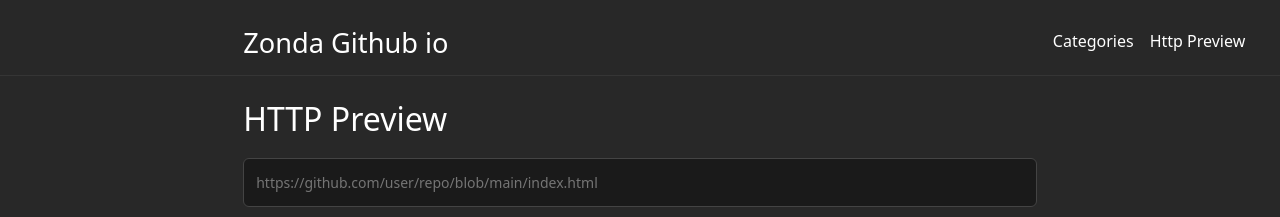
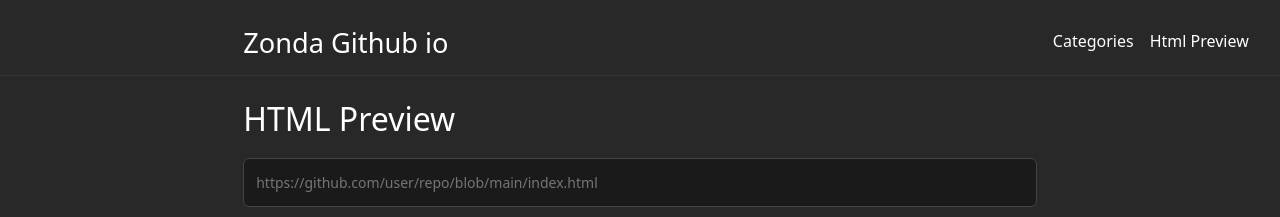
Before and after one commit to zondatw/zondaTW.github.io, a Jekyll site: the page built from html-preview.html, in a window 1280 px wide. Shown: the top 217 px of the page. Built offline with Jekyll 4.4.1, drawn with Linux system fonts in a browser that asks for light colours.

Commit message:
Renaming html preview

```diff
--- a/_config.yml
+++ b/_config.yml
@@ -13,7 +13,7 @@
 
 navigation:                  # (optional) site navigation in the header
   - categories.html
-  - http-preview.html
+  - html-preview.html
 
 # Build settings
 markdown: kramdown
--- a/http-preview.html
+++ b/html-preview.html
@@ -1,25 +1,25 @@
 ---
 layout: default
-permalink: /http-preview/
-title: Http Preview
+permalink: /html-preview/
+title: Html Preview
 ---
 
 <article class="dark">
-  <h2>HTTP Preview</h2>
+  <h2>HTML Preview</h2>
 
-  <div class="http-preview">
+  <div class="html-preview">
     <input id="previewUrl" type="url" placeholder="https://github.com/user/repo/blob/main/index.html" spellcheck="false" />
     <div class="button-group">
       <button id="previewGo" type="button" class="btn-run">Run Preview</button>
       <button id="copyUrl" type="button" class="btn-copy">Copy Sharing Link</button>
     </div>
   </div>
-  <div id="previewStatus" class="http-preview-status" hidden></div>
+  <div id="previewStatus" class="html-preview-status" hidden></div>
 </article>
 
 <style>
-  .http-preview { display: flex; flex-direction: column; gap: 12px; margin: 20px 0; }
-  .http-preview input {
+  .html-preview { display: flex; flex-direction: column; gap: 12px; margin: 20px 0; }
+  .html-preview input {
     flex: 1; padding: 12px; border: 1px solid #444; background: #1a1a1a;
     color: #fff; border-radius: 6px; font-size: 14px; width: 100%; box-sizing: border-box;
   }
@@ -38,7 +38,7 @@
   }
   .btn-copy:hover { background: #30363d; }
 
-  .http-preview-status {
+  .html-preview-status {
     padding: 12px; background: #252115; color: #e3b341;
     border-radius: 6px; border: 1px solid #d29922; font-size: 14px;
   }
```
